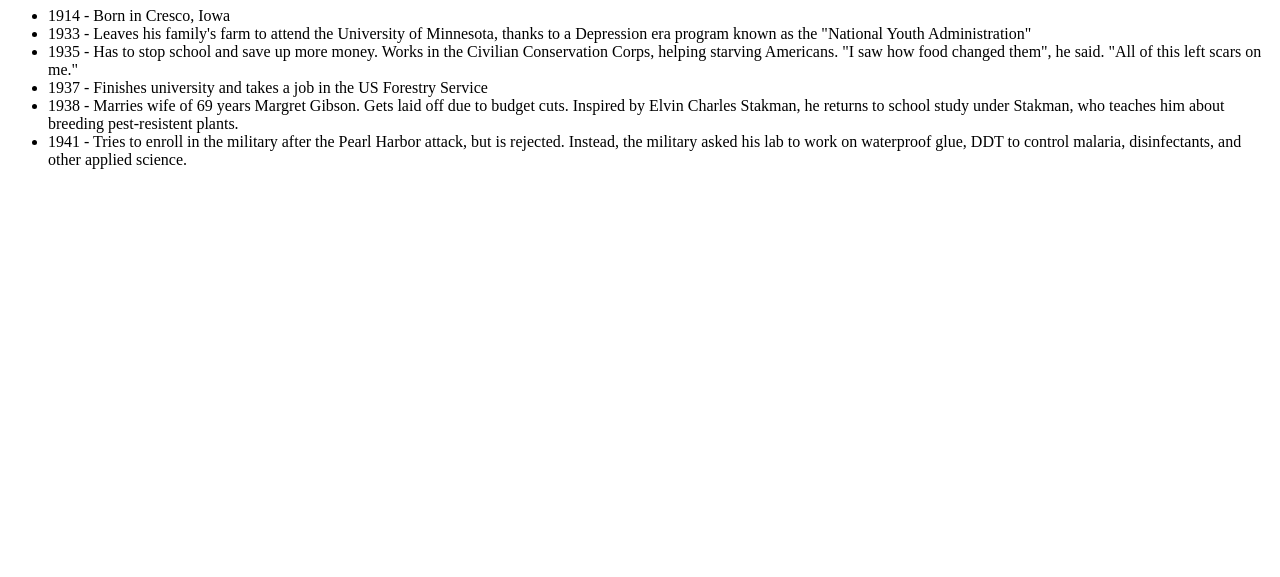
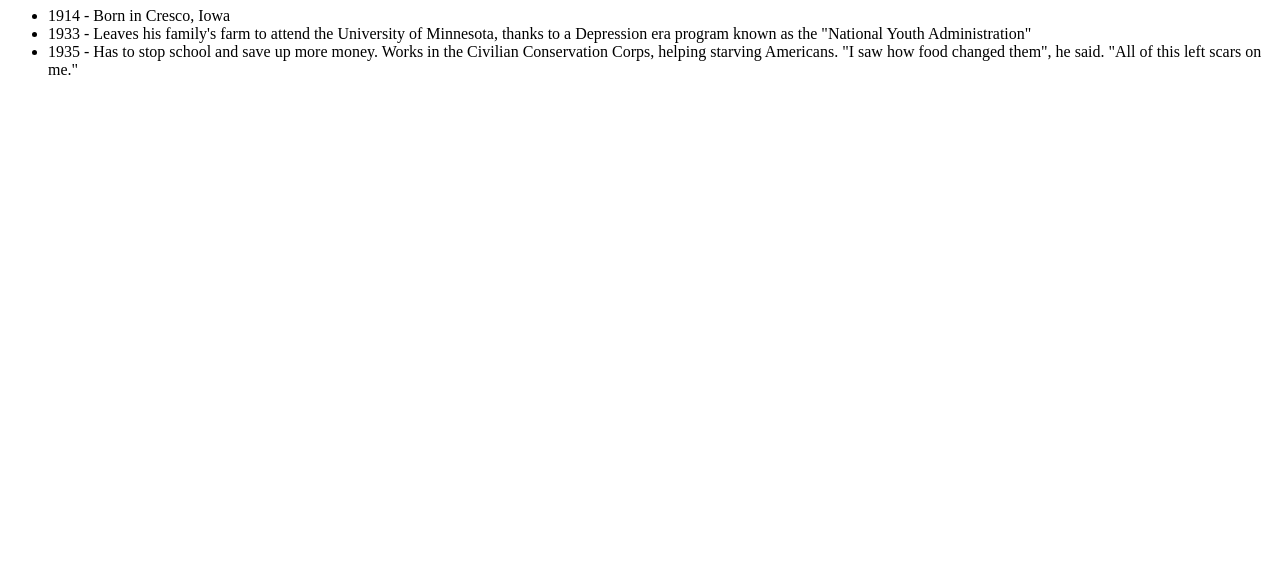
Before and after one commit to amare1990/Ethio-Angola-Tribute-Page, a plain HTML site: page index.html in a window 1280 px wide. Shown: the part 223-800 px from the top of the page. Drawn offline with Linux system fonts and the light colour scheme.

Commit message:
delet it

```diff
--- a/index.html
+++ b/index.html
@@ -30,15 +30,6 @@
           </li>
           <li> <span class="year"> 1935 </span> - Has to stop school and save up more money. Works in the Civilian Conservation Corps, helping starving Americans. "I saw how food changed them", he said. "All of this left scars on me."
           </li>
-          <li> <span class="year"> 1937 </span>- Finishes university and takes a job in the US Forestry Service
-
-          </li>
-          <li><span class="year"> 1938 </span> - Marries wife of 69 years Margret Gibson. Gets laid off due to budget cuts. Inspired by Elvin Charles Stakman, he returns to school study under Stakman, who teaches him about breeding pest-resistent plants.
-
-          </li>
-          <li><span class="year"> 1941 </span>- Tries to enroll in the military after the Pearl Harbor attack, but is rejected. Instead, the military asked his lab to work on waterproof glue, DDT to control malaria, disinfectants, and other applied science.
-
-          </li>
 
         </ul>
 
@@ -48,6 +39,8 @@
 
 
 
-<script  src="js/index.js"></script>
+
+
+    <script  src="js/index.js"></script>
   </body>
 </html>
```
